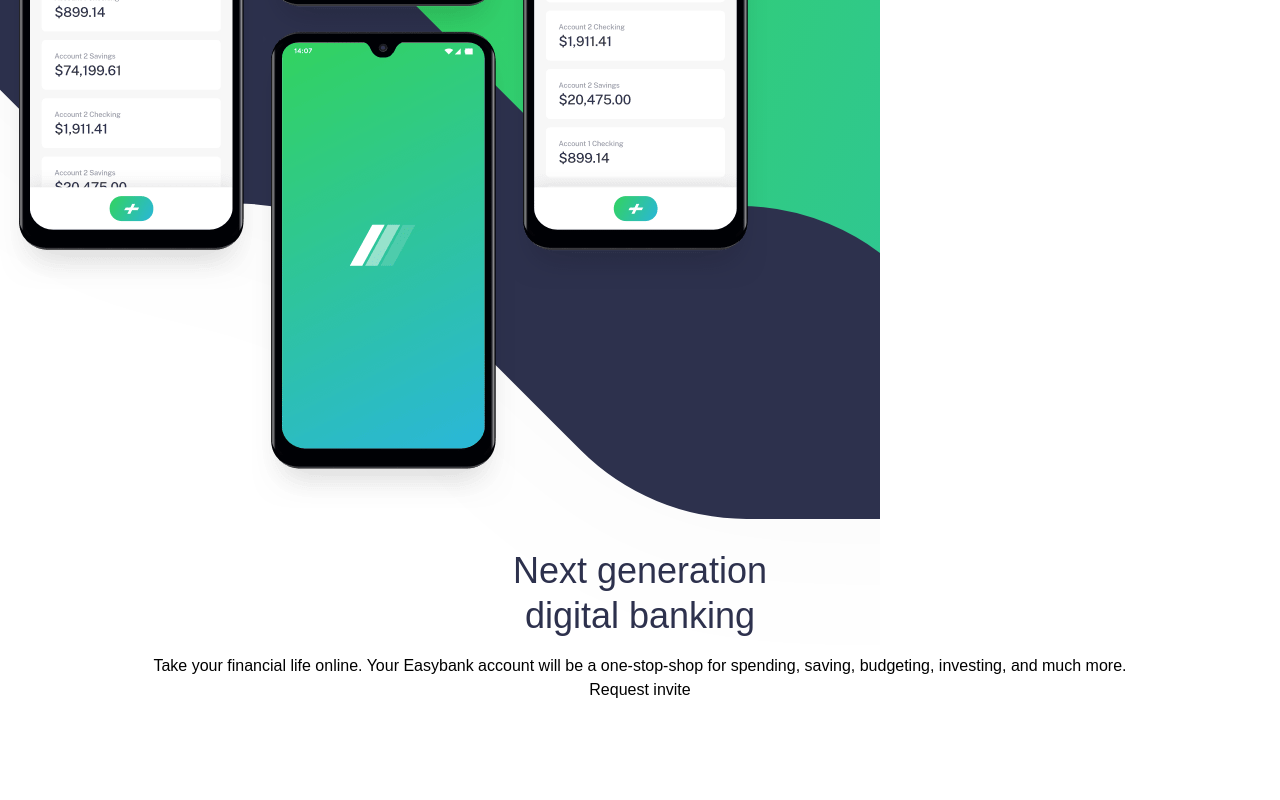
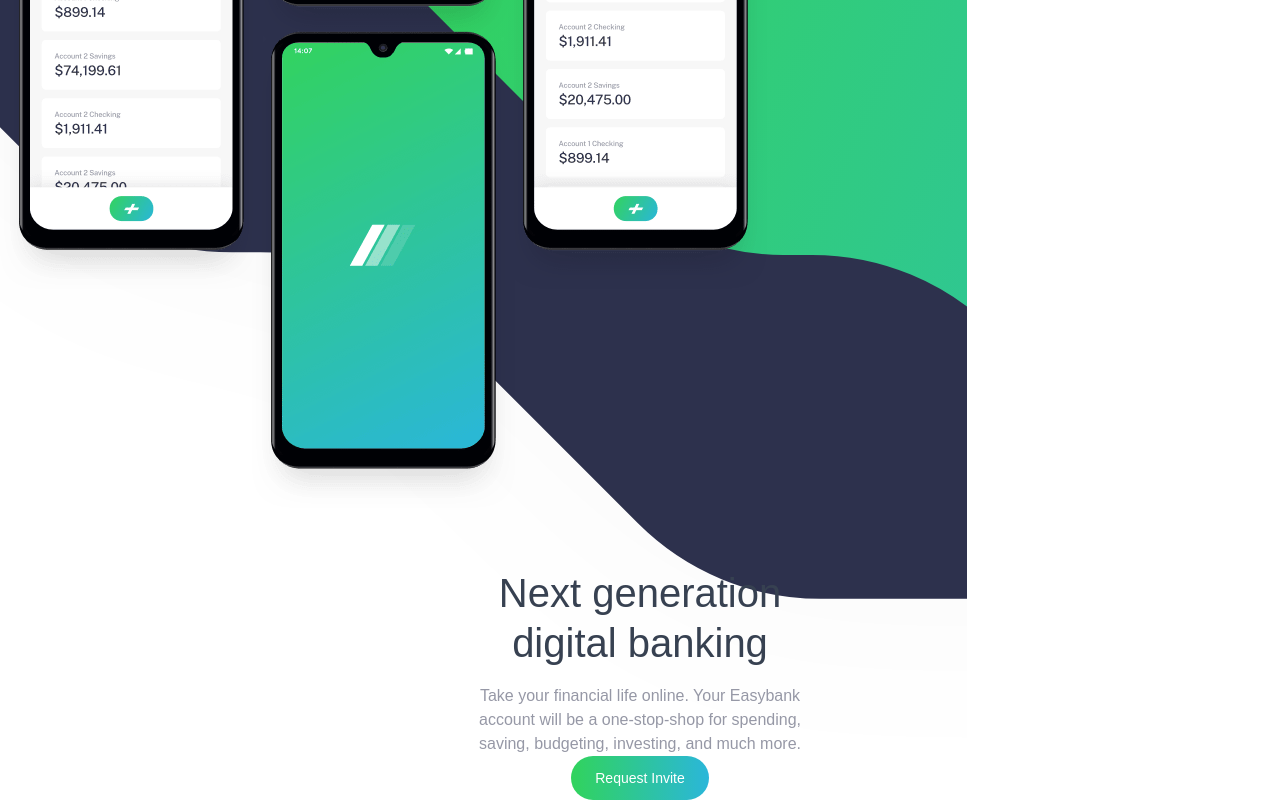
Before and after one commit to Ralatcode/EasyBank, a website: page index.html in a window 1280 px wide. Shown: the part 343-1143 px from the top of the page. Before the commit the page ends 1045 px from the top, so only its background shows below. Drawn offline with Linux system fonts and the light colour scheme.

Commit message:
hero section styling and prettier plugin installation

```diff
--- a/index.html
+++ b/index.html
@@ -36,15 +36,15 @@
                 <img src="./guide/easybank-landing-page-master/images/image-mockups.png" class="relative bottom-[140px] z-10" alt="background-intro-mobile">
             </div>
 
-            <div class="mt-[-100px] text-center">
-                <h2 class="text-4xl text-DarkBlue leading-tight max-w-[300px] mx-auto mb-4">
+            <div class="mt-[-80px] text-center">
+                <h2 class="text-[2.5rem] text-gray-700 max-w-[350px] leading-tight mx-auto mb-4">
                     Next generation digital banking
                 </h2>
-                <p class="">
+                <p class="max-w-[350px] mx-auto text-GrayishBlue leading-normal">
                     Take your financial life online. Your Easybank account will be a
                     one-stop-shop for spending, saving, budgeting, investing, and much more.
                 </p>
-                <button>
+                <button class="text-White text-sm bg-gradient-to-r from-LimeGreen to-BrightCyan py-3 px-6 rounded-3xl capitalize">
                     Request invite
                 </button>
             </div>
--- a/package.json
+++ b/package.json
@@ -11,6 +11,7 @@
   "author": "",
   "license": "ISC",
   "devDependencies": {
+    "prettier-plugin-tailwindcss": "^0.3.0",
     "tailwindcss": "^3.3.2"
   }
 }
```
Also changed, not shown: css/main.css, 1 other file.
